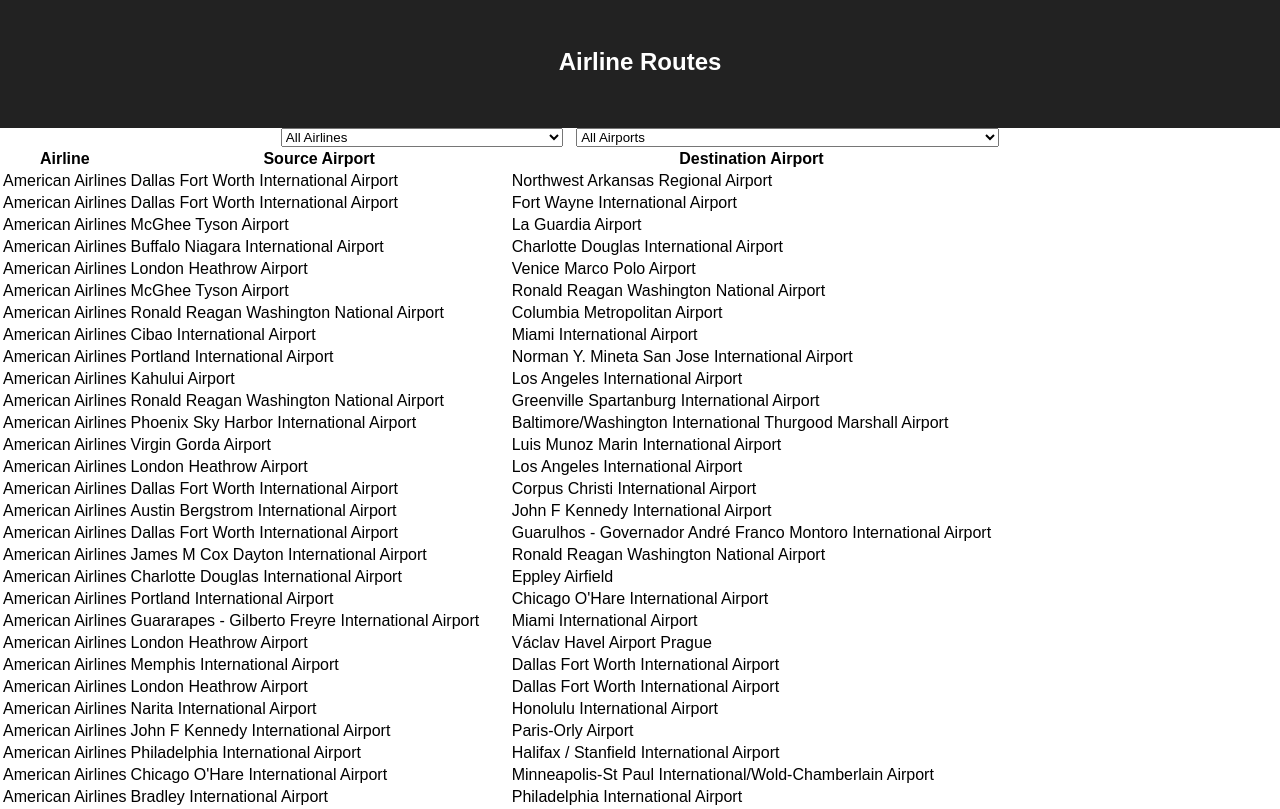
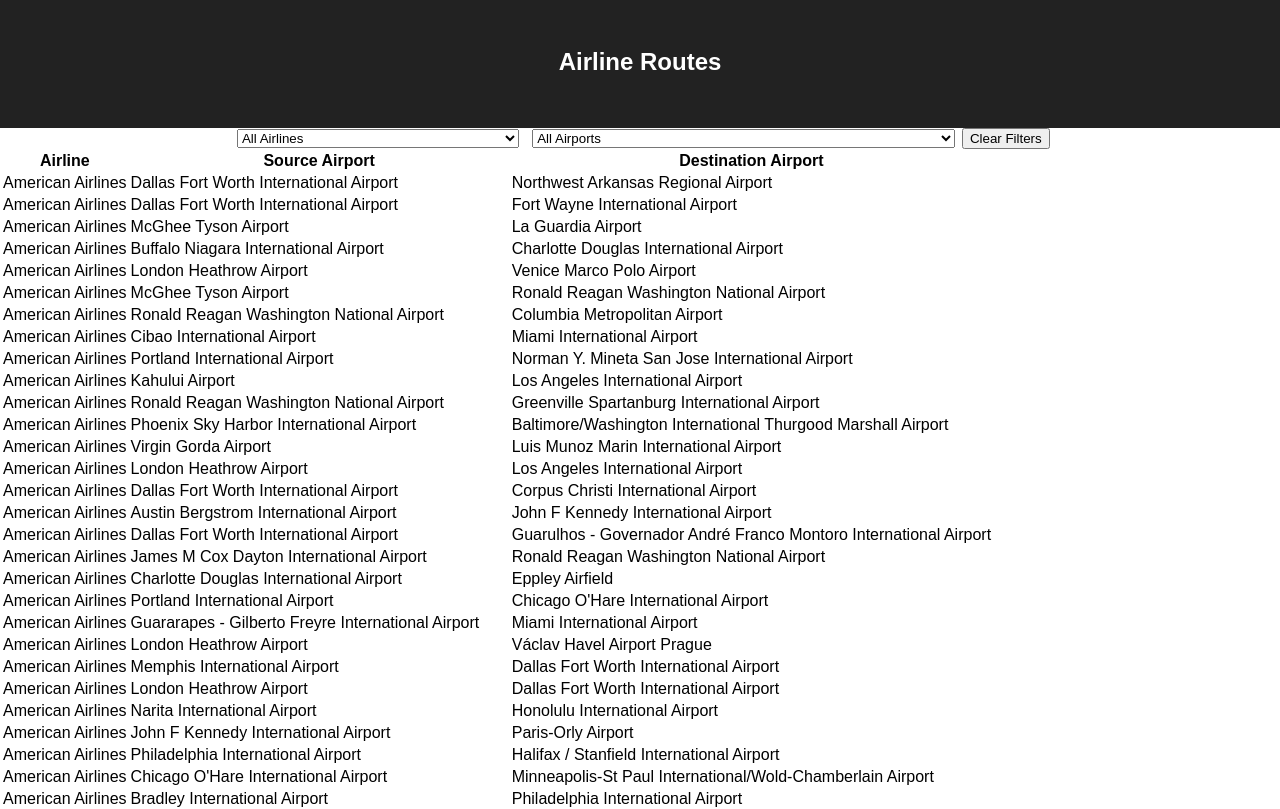
Before and after one commit to partemen86/Airlines, a React (Create React App) app: page / in a window 1280 px wide. Shown: the top 809 px of the page. Built offline with nearby package versions, Linux system fonts and the light colour scheme.

Commit message:
added a clear filters option

```diff
--- a/src/App.js
+++ b/src/App.js
@@ -42,6 +42,11 @@
     setAirport(e.target.value)
   }
 
+  const clearFilters = () => {
+    setAirport('all')
+    setAirline('all')
+  }
+
   return (
     <div className='app'>
       <header className='header'>
@@ -52,6 +57,7 @@
           allTitle='All Airlines' value={airline} onSelect={selectAirline} />
         <Select options={data.airports} valueKey={'code'} titleKey={'name'}
           allTitle={'All Airports'} value={airport} onSelect={selectAirport} />
+        <button onClick={clearFilters}>Clear Filters</button>
       </section>
       <div>
         <Table className='routes-table' columns={columns}
```
